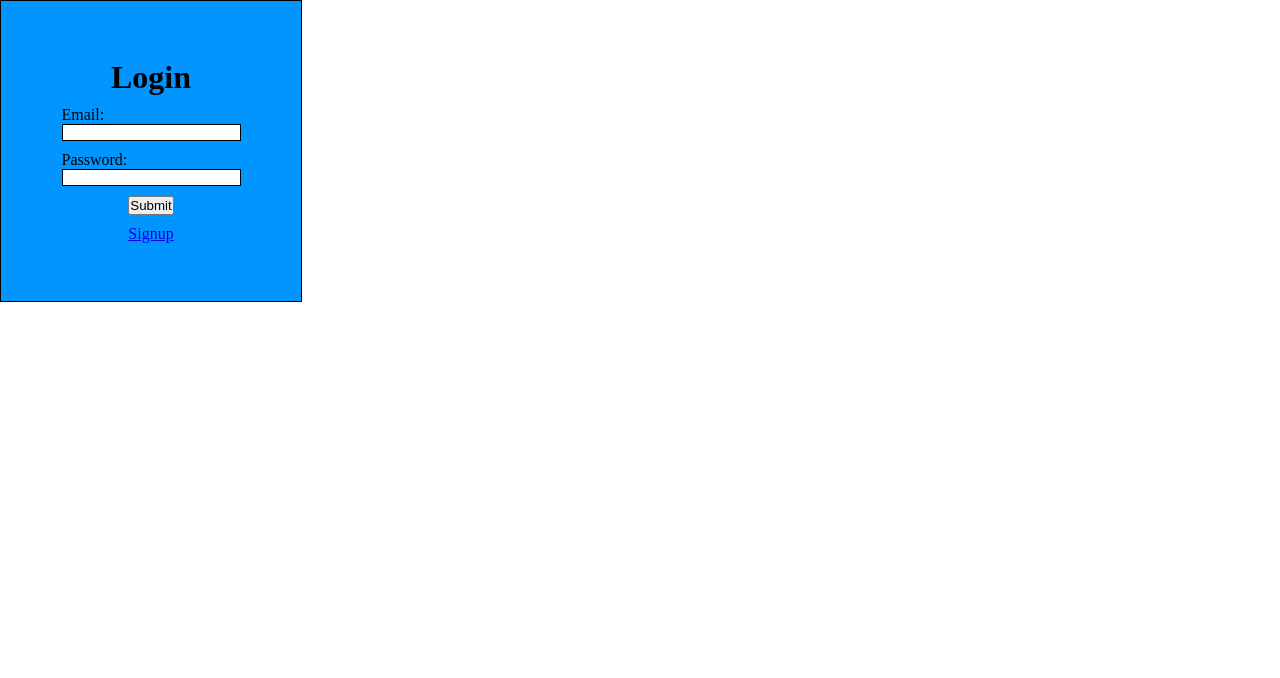
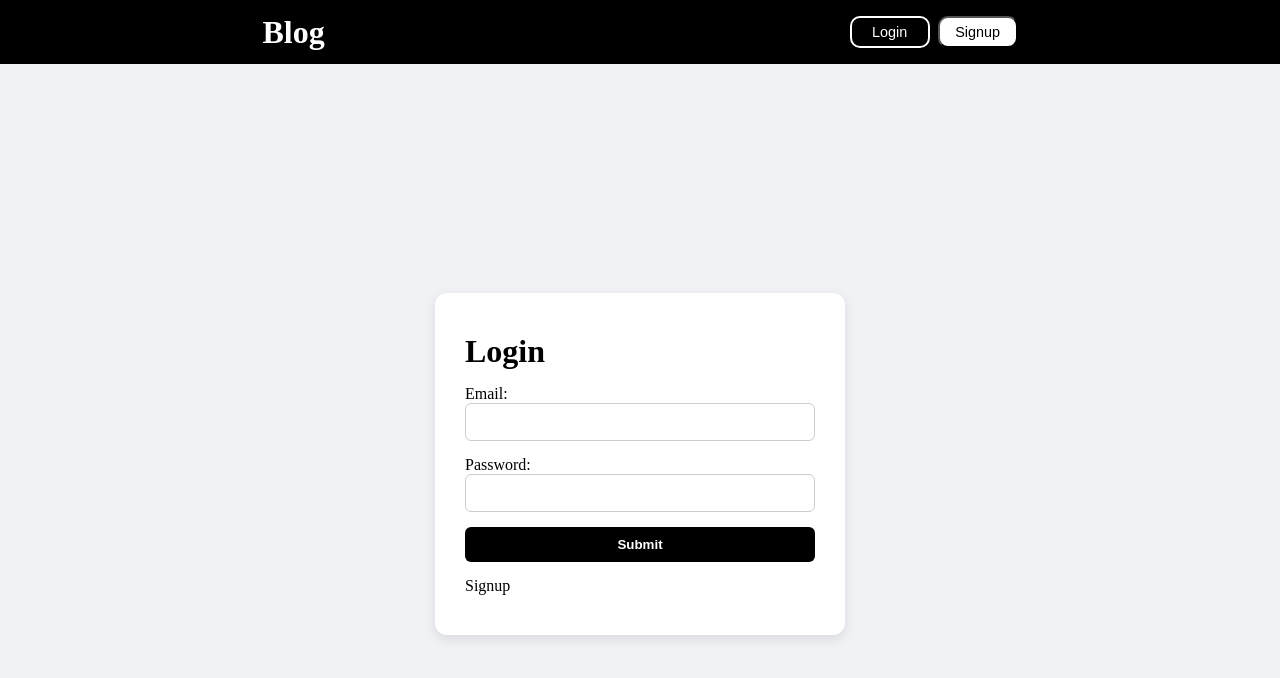
Before and after one commit to Ganja0003/blog, a Next.js app in the folder frontend/: page /login in a window 1280 px wide. Shown: the top 678 px of the page. Built offline with nearby package versions, Linux system fonts and the light colour scheme.

Commit message:
Style login and signup pages

```diff
--- a/frontend/app/components/login.jsx
+++ b/frontend/app/components/login.jsx
@@ -2,6 +2,7 @@
 import Link from "next/link";
 import { useState } from "react";
 import { useRouter } from "next/navigation";
+import LoggedOut from "./navbar/loggedOut";
 
 export default function Login() {
   const [formData, setFormData] = useState({
@@ -46,6 +47,8 @@ export default function Login() {
 
   return (
     <>
+    <LoggedOut/>
+    <div className="loginContainer">
       <form className="loginForm" onSubmit={handleSubmit}>
         <h1>Login</h1>
         <div className="emailLoginContainer">
@@ -68,10 +71,11 @@ export default function Login() {
           />
         </div>
 
-        <button type="submit">Submit</button>
+        <button type="submit" className="submit">Submit</button>
 
-        <Link href="/signup">Signup</Link>
+        <Link href="/signup" className="link">Signup</Link>
       </form>
+      </div>
     </>
   );
 }
--- a/frontend/app/globals.css
+++ b/frontend/app/globals.css
@@ -3,17 +3,27 @@
   margin: 0px;
 }
 
+.loginContainer{
+  display: flex;
+  justify-content: center;
+  align-items: center;
+  width: 100%;
+  height: 100vh;
+  background-color: #f0f2f5;
+}
 
 .loginForm{
-  border:1px solid black;
-  background-color:rgb(0, 149, 255);
-  height: 300px;
-  width: 300px;
-  display:flex;
+  border-radius: 12px;
+  background-color: white;
+  color: black;
+  width: 350px;
+  padding: 40px 30px;
+  display: flex;
   flex-direction: column;
   justify-content: center;
-  align-items: center;
-  gap: 10px;
+  align-items: stretch;
+  gap: 15px;
+  box-shadow: 0 4px 12px rgba(0,0,0,0.1);
 }
 
 .emailLoginContainer, .passwordLoginContainer{
@@ -22,22 +32,45 @@
 }
 
 .emailLoginContainer > input , .passwordLoginContainer > input{
-  background-color: white;
-  border: 1px solid black
+  padding: 10px;
+  border: 1px solid #ccc;
+  border-radius: 6px;
+  font-size: 14px;
+}
+
+.submit {
+  padding: 10px;
+  background-color: black;
+  color: white;
+  border: none;
+  border-radius: 6px;
+  cursor: pointer;
+  font-weight: bold;
+  transition: background-color 0.2s;
+}
+
+.signupContainer{
+  display: flex;
+  justify-content: center;
+  align-items: center;
+  width: 100%;
+  height: 100vh;
+  background-color: #f0f2f5;
 }
 
 
-
 .signUpForm{
-  border:1px solid black;
-  background-color:rgb(0, 149, 255);
-  height: 300px;
-  width: 300px;
-  display:flex;
+  border-radius: 12px;
+  background-color: white;
+  color: black;
+  width: 350px;
+  padding: 40px 30px;
+  display: flex;
   flex-direction: column;
   justify-content: center;
-  align-items: center;
-  gap: 10px;
+  align-items: stretch;
+  gap: 15px;
+  box-shadow: 0 4px 12px rgba(0,0,0,0.1);
 }
 
 .nameSignupContainer, .emailSignupContainer, .passwordSignupContainer{
@@ -46,8 +79,15 @@
 }
 
 .passwordSignupContainer > input , .emailSignupContainer > input , .nameSignupContainer > input{
-  background-color: white;
-  border: 1px solid black
+  padding: 10px;
+  border: 1px solid #ccc;
+  border-radius: 6px;
+  font-size: 14px;
+}
+
+.link{
+  text-decoration: none;
+  color: black;
 }
 
 
```
Also changed, not shown: frontend/app/components/signup.jsx (+9 -2 lines).
